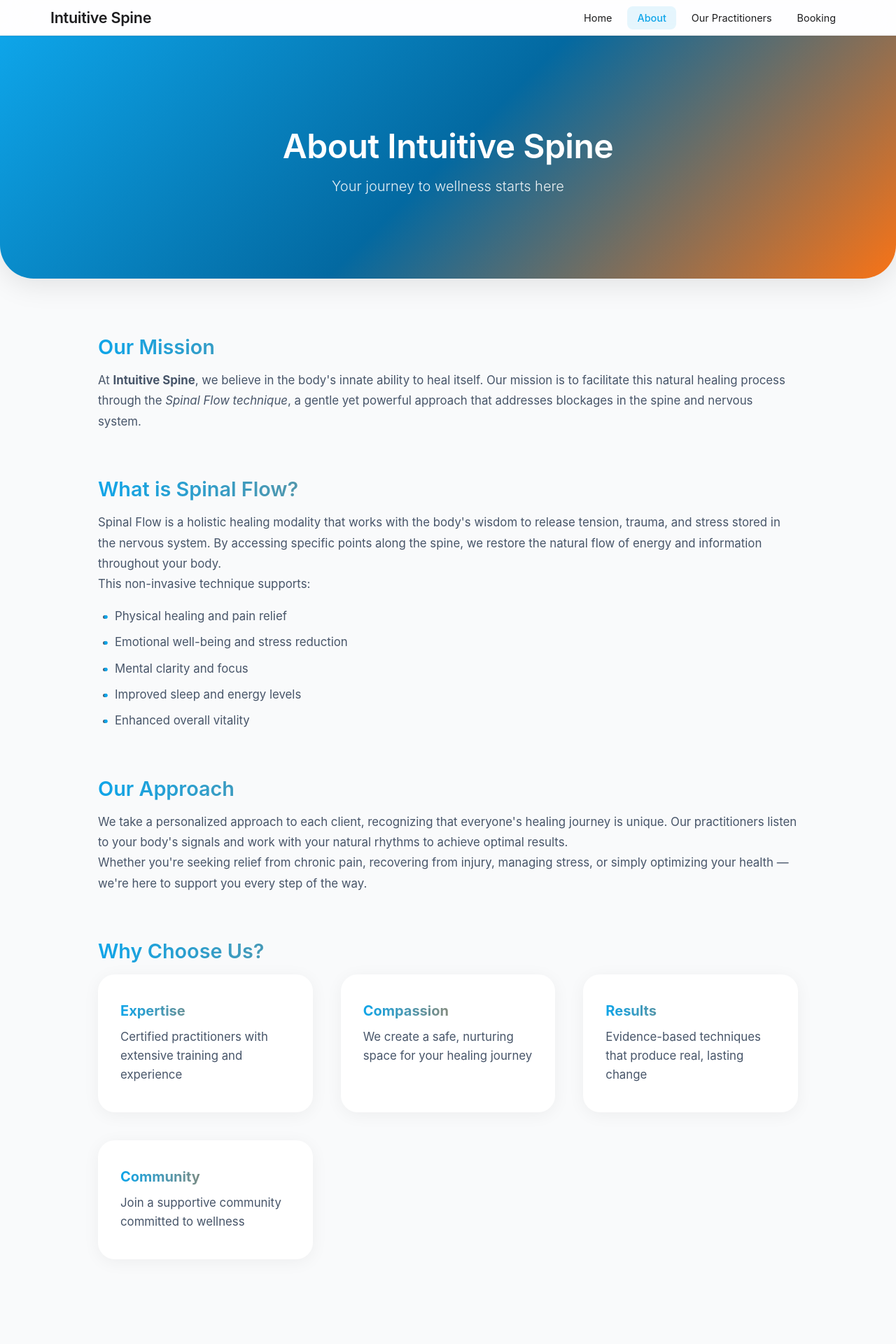
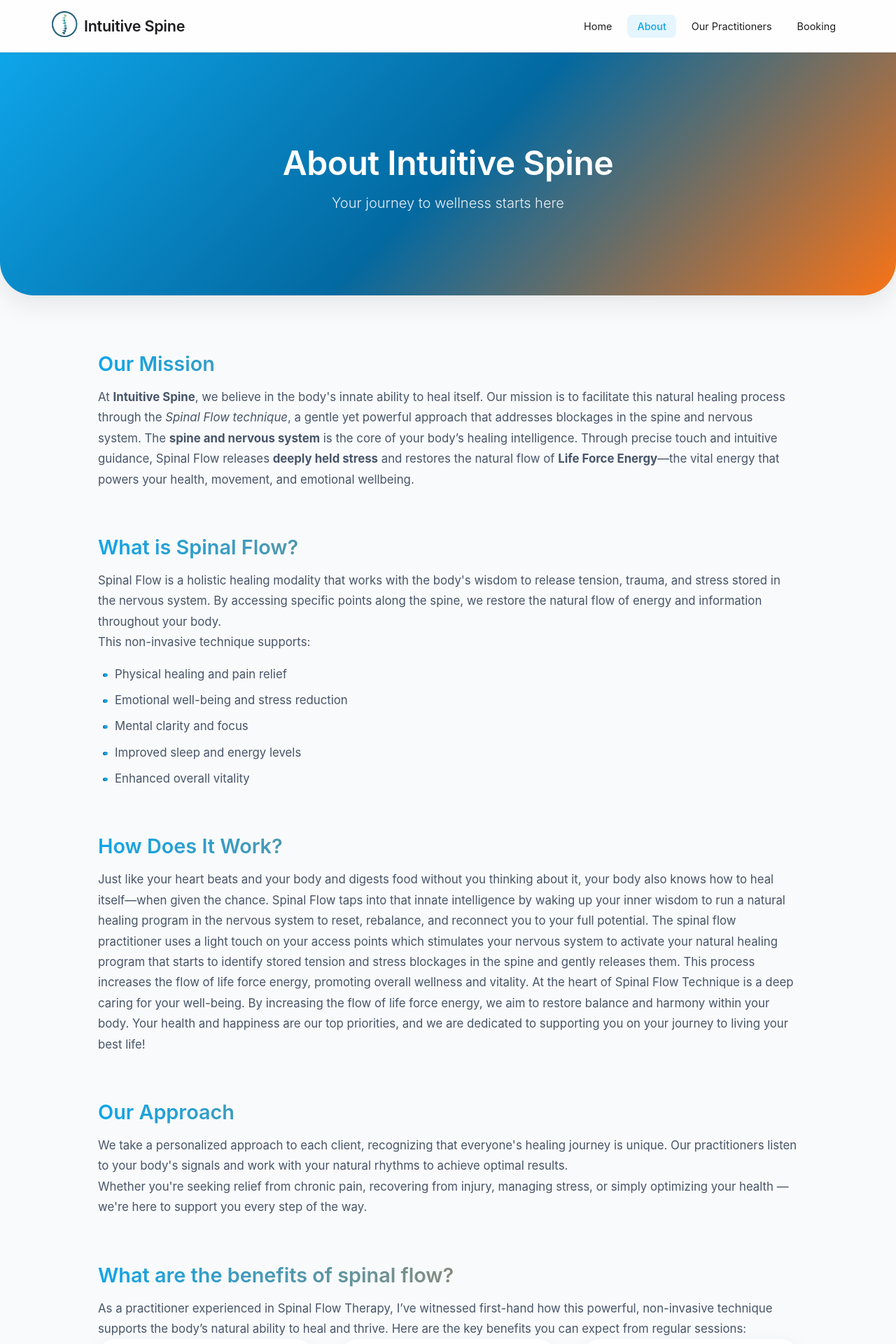
Before and after one commit to mahamjamal/intuitive-spine, a React (Vite) app: page /about in a window 1280 px wide. Shown: the top 1920 px of the page at 70% size. Built offline with nearby package versions, Linux system fonts and the light colour scheme.

Commit message:
updating website content, adding logo component, fixing bugs, updating nav bar to include logo

```diff
--- a/src/components/Navigation.css
+++ b/src/components/Navigation.css
@@ -17,6 +17,16 @@
   display: flex;
   justify-content: space-between;
   align-items: center;
+}
+
+.nav-brand {
+  display: flex;
+  align-items: center;
+  gap: 0.5rem;
+}
+
+.nav-brand img {
+  display: block;
 }
 
 .nav-brand a {
--- a/src/components/Navigation.jsx
+++ b/src/components/Navigation.jsx
@@ -1,5 +1,6 @@
 import { Link, useLocation } from 'react-router-dom'
 import './Navigation.css'
+import Logo from './common/Logo'
 
 function Navigation() {
   const location = useLocation()
@@ -8,6 +9,7 @@
     <nav className="navigation">
       <div className="nav-container">
         <div className="nav-brand">
+          <Logo size={40}/>
           <Link to="/">Intuitive Spine</Link>
         </div>
         <ul className="nav-links">
--- /dev/null
+++ b/src/components/common/Logo.jsx
@@ -0,0 +1,23 @@
+import React from "react";
+import logo from "../../assets/logo.png";
+import whiteLogo from "../../assets/white-logo.png";
+
+function Logo({ white = false, alt = "Intuitive Spine", size = 100, className = "" }) {
+  const src = white ? whiteLogo : logo;
+
+  return (
+    <img
+      src={src}
+      alt={alt}
+      className={className}
+      style={{
+        width: `${size}px`,
+        height: "auto",
+        display: "block",
+        margin: "0 auto",
+      }}
+    />
+  );
+}
+
+export default Logo;
--- a/src/pages/About.jsx
+++ b/src/pages/About.jsx
@@ -4,26 +4,31 @@
   ContentSection,
   GridLayout,
   Card,
+  Button,
 } from "../components/common";
 import "./About.css";
 
 function About() {
   const values = [
     {
-      title: "Expertise",
-      text: "Certified practitioners with extensive training and experience",
+      title: "Effective Pain Relief",
+      text: "Chronic pain—especially in the back, neck, and head—are some of the most common complaints. Spinal Flow Therapy directly addresses the underlying disruptions in the spinae and nervous systems that often cause this pain. By gently facilitating spinal realignment and restoring flow. ",
     },
     {
-      title: "Compassion",
-      text: "We create a safe, nurturing space for your healing journey",
+      title: "Increased Energy and Vitality",
+      text: "A misaligned spine can place unnecessary stress on your nervous system, draining your energy. Spinal Flow Therapy helps release blockages, allowing your body to function more efficiently. As energy begins to flow freely again, clients frequently report feeling more energized, alert, and capable of engaging fully in their day-to-day lives.",
     },
     {
-      title: "Results",
-      text: "Evidence-based techniques that produce real, lasting change",
+      title: "Improved Sleep Quality",
+      text: "Sleep is essential for recovery and resilience. When your body is in a constant state of tension or imbalance, deep rest can be elusive. Spinal Flow Therapy promotes nervous system regulation, helping you shift from fight-or-flight to rest-and-repair mode. As a result, many clients report falling asleep more easily, staying asleep longer, and waking up truly refreshed.",
     },
     {
-      title: "Community",
-      text: "Join a supportive community committed to wellness",
+      title: "Balanced Mood and Reduced Stress",
+      text: "The mind-body connection is undeniable. Stress, anxiety, and mood disorders often stem from—or are worsened by—imbalances in the nervous system. Spinal Flow Therapy helps restore equilibrium, which naturally supports emotional regulation. Clients frequently describe feeling more calm, centered, and emotionally resilient after treatment.",
+    },
+    {
+      title: "Stronger Immune Function",
+      text: "A well-aligned spine contributes to a more responsive and effective immune system. By improving nerve communication and reducing systemic stress, Spinal Flow Therapy enhances the body's ability to defend itself against illness. In today’s health-conscious world, many clients are turning to this therapy not only for symptom relief but for proactive wellness.",
     },
   ];
 
@@ -44,17 +49,23 @@
             ability to heal itself. Our mission is to facilitate this natural
             healing process through the <em>Spinal Flow technique</em>, a gentle
             yet powerful approach that addresses blockages in the spine and
-            nervous system.
+            nervous system. The <strong>spine and nervous system</strong> is the
+            core of your body’s healing intelligence. Through precise touch and
+            intuitive guidance, Spinal Flow releases{" "}
+            <strong>deeply held stress</strong> and restores the natural flow of{" "}
+            <strong>Life Force Energy</strong>—the vital energy that powers your
+            health, movement, and emotional wellbeing.
           </p>
         </div>
 
         <div className="about-section">
           <h2>What is Spinal Flow?</h2>
           <p>
-            Spinal Flow is a holistic healing modality that works with the body's
-            wisdom to release tension, trauma, and stress stored in the nervous
-            system. By accessing specific points along the spine, we restore the
-            natural flow of energy and information throughout your body.
+            Spinal Flow is a holistic healing modality that works with the
+            body's wisdom to release tension, trauma, and stress stored in the
+            nervous system. By accessing specific points along the spine, we
+            restore the natural flow of energy and information throughout your
+            body.
           </p>
           <p>This non-invasive technique supports:</p>
           <ul>
@@ -64,6 +75,26 @@
             <li>Improved sleep and energy levels</li>
             <li>Enhanced overall vitality</li>
           </ul>
+        </div>
+        <div className="about-section">
+          <h2>How Does It Work?</h2>
+          <p>
+            Just like your heart beats and your body and digests food without
+            you thinking about it, your body also knows how to heal itself—when
+            given the chance. Spinal Flow taps into that innate intelligence by
+            waking up your inner wisdom to run a natural healing program in the
+            nervous system to reset, rebalance, and reconnect you to your full
+            potential. The spinal flow practitioner uses a light touch on your
+            access points which stimulates your nervous system to activate your
+            natural healing program that starts to identify stored tension and
+            stress blockages in the spine and gently releases them. This process
+            increases the flow of life force energy, promoting overall wellness
+            and vitality. At the heart of Spinal Flow Technique is a deep caring
+            for your well-being. By increasing the flow of life force energy, we
+            aim to restore balance and harmony within your body. Your health and
+            happiness are our top priorities, and we are dedicated to supporting
+            you on your journey to living your best life!
+          </p>
         </div>
 
         <div className="about-section">
@@ -82,7 +113,13 @@
         </div>
 
         <div className="about-section">
-          <h2>Why Choose Us?</h2>
+          <h2>What are the benefits of spinal flow?</h2>
+          <p>
+            As a practitioner experienced in Spinal Flow Therapy, I’ve witnessed
+            first-hand how this powerful, non-invasive technique supports the
+            body’s natural ability to heal and thrive. Here are the key benefits
+            you can expect from regular sessions:
+          </p>
           <GridLayout columns={2} gap="medium" className="values-grid">
             {values.map((item, index) => (
               <Card key={index} className="value-card">
@@ -92,7 +129,58 @@
             ))}
           </GridLayout>
         </div>
+        <div className="about-section">
+          <p>
+            If you're looking to improve your overall health, reduce discomfort,
+            and experience a greater sense of well-being, Spinal Flow Therapy
+            offers a safe, natural, and proven approach.{" "}
+            <strong>You don’t need to live in survival mode.</strong> Let your
+            body do what it was designed to do— heal.
+          </p>
+        </div>
+        <div className="about-section">
+          <h2>This is why we do spinal flow</h2>
+          <p>
+            As Spinal Flow practitioners we are deeply committed to the health
+            and well-being of each individual and believe that the Spinal Flow
+            Technique is not just a treatment, but a way to show care and
+            support for the whole person. By promoting healing and alignment in
+            the spine, we aim to provide relief from physical pain, improve
+            emotional well-being, and enhance overall nervous system function.
+            Our goal is to reduce inflammation, improve posture, and support the
+            body's natural healing abilities. We also strive to reduce stress
+            and anxiety by addressing tension patterns stored in the nervous
+            system, helping each person achieve a state of balance and wellness.
+            Your well-being is our top priority, and we are dedicated to
+            supporting you on your journey to optimal health.
+          </p>
+        </div>
+        <div className="about-section">
+          <h2>What is the Spinal Flow Wave?</h2>
+          <p>
+            Our Spinal Flow Practitioners care deeply about your well-being and
+            believe in the power of the Spinal Wave to bring ease, life force,
+            and a profound connection to your true self. This innate and natural
+            movement of the spine can lead to increased healing and energy. The
+            three forms of the Spinal Wave - breathing, sensing, and moving -
+            work together to create a sense of wholeness and balance within the
+            body. By cultivating a deeper awareness of this wave, you can tap
+            into your body's wisdom to heal and experience a stronger connection
+            to yourself. Our goal is to help you access more healing, more wave,
+            and more energy, so you can thrive and live your best life. Many of
+            our clients have already experienced a deeper connection to their
+            bodies and a greater sense of well-being through the Spinal Flow
+            technique.
+          </p>
+        </div>
       </ContentSection>
+      <div className="cta-section">
+        <h2>Begin Your Healing Journey</h2>
+        <p>Book a session with one of our experienced practitioners today.</p>
+        <Button href="/booking" variant="gradient">
+          Book an Appointment
+        </Button>
+      </div>
     </PageContainer>
   );
 }
--- a/src/pages/Landing.css
+++ b/src/pages/Landing.css
@@ -50,6 +50,7 @@
   font-size: var(--font-size-5xl);
   font-weight: var(--font-weight-semibold);
   margin-bottom: var(--spacing-md);
+  color: #FFFFFF;
 }
 
 .cta-section p {
--- a/src/pages/Practitioners.css
+++ b/src/pages/Practitioners.css
@@ -85,7 +85,7 @@
   margin-bottom: var(--spacing-sm);
   background: var(--gradient-text);
   -webkit-background-clip: text;
-  -webkit-text-fill-color: transparent;
+  -webkit-text-fill-color: white;
   background-clip: text;
 }
 
--- a/src/pages/Practitioners.jsx
+++ b/src/pages/Practitioners.jsx
@@ -67,7 +67,7 @@
             </Card>
           ))}
         </GridLayout>
-
+      </ContentSection>
       {/* Call To Action Section */}
       <div className="cta-section">
         <h2>Begin Your Healing Journey</h2>
@@ -76,7 +76,6 @@
           Book an Appointment
         </Button>
       </div>
-      </ContentSection>
     </PageContainer>
   );
 }
```
Also changed, not shown: src/pages/About.css (+25 -0 lines), src/pages/Landing.jsx (+14 -9 lines), src/assets/logo.png (added), src/assets/white-logo.png (added). Lines whose indentation alone changed are shown as unchanged.
